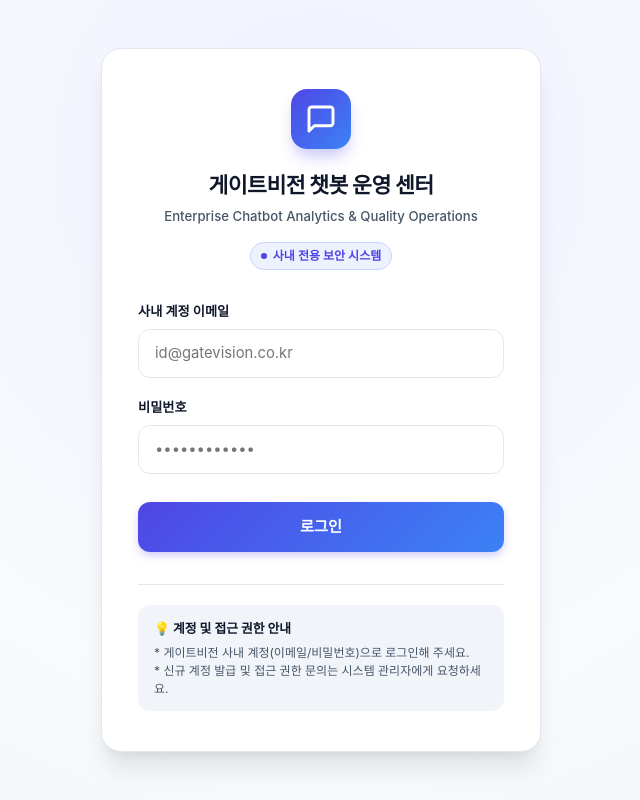
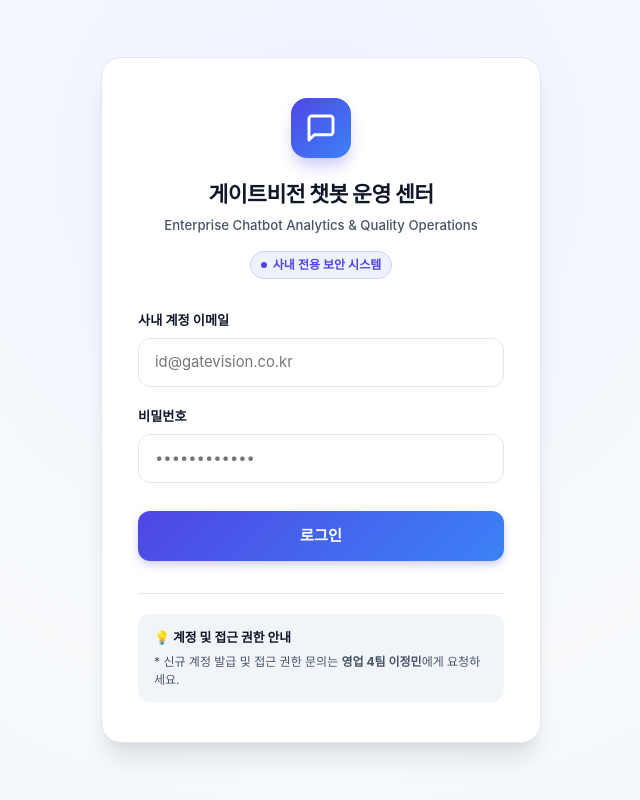
Before and after one commit to Jeongmingz/chatbot-report-gv, a Next.js app: page /login in a window 1280 px wide. Shown: the whole page, without its empty margins (319-959 px from the left). Built offline with nearby package versions, Linux system fonts and the light colour scheme.

Commit message:
style(login): update contact info to 영업 4팀 이정민 and remove first guide sentence

```diff
--- a/app/api/auth/login/route.ts
+++ b/app/api/auth/login/route.ts
@@ -56,7 +56,7 @@ export async function POST(request: Request) {
     if (!services.includes("report")) {
       return NextResponse.json(
         {
-          error: "챗봇 리포트 대시보드 접근 권한이 없습니다. 시스템 관리자에게 접근 권한을 요청하세요.",
+          error: "챗봇 리포트 대시보드 접근 권한이 없습니다. 영업 4팀 이정민에게 접근 권한을 요청하세요.",
         },
         { status: 403 }
       );
--- a/app/login/page.tsx
+++ b/app/login/page.tsx
@@ -13,7 +13,7 @@ function LoginForm() {
   const [password, setPassword] = useState("");
   const [errorMessage, setErrorMessage] = useState(() => {
     if (urlError === "unauthorized_service") {
-      return "해당 계정은 챗봇 리포트 대시보드 접근 권한이 없습니다. 관리자에게 권한을 요청하세요.";
+      return "해당 계정은 챗봇 리포트 대시보드 접근 권한이 없습니다. 영업 4팀 이정민에게 권한을 요청하세요.";
     }
     return "";
   });
@@ -152,9 +152,7 @@ function LoginForm() {
         <div className="login-info-card">
           <p className="info-title">💡 계정 및 접근 권한 안내</p>
           <p className="info-desc">
-            * 게이트비전 사내 계정(이메일/비밀번호)으로 로그인해 주세요.
-            <br />
-            * 신규 계정 발급 및 접근 권한 문의는 시스템 관리자에게 요청하세요.
+            * 신규 계정 발급 및 접근 권한 문의는 <strong>영업 4팀 이정민</strong>에게 요청하세요.
           </p>
         </div>
       </div>
```
